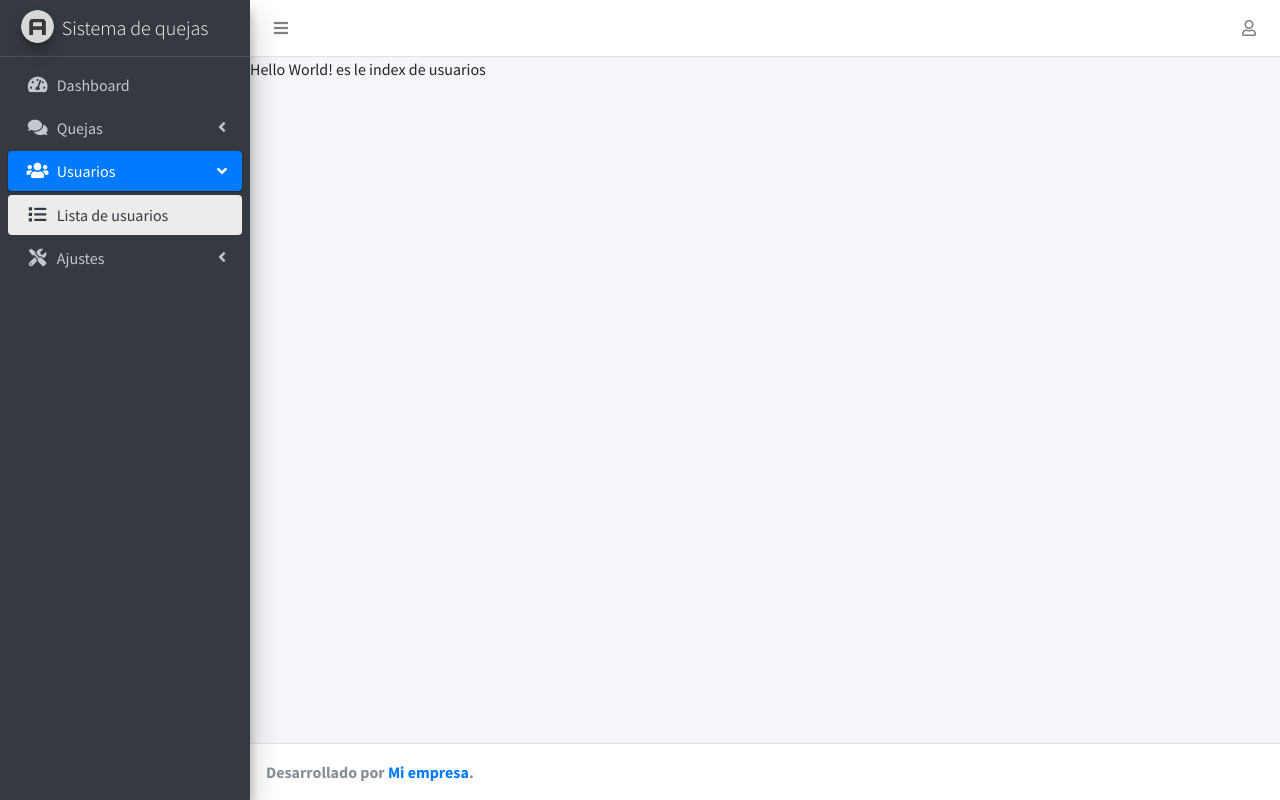
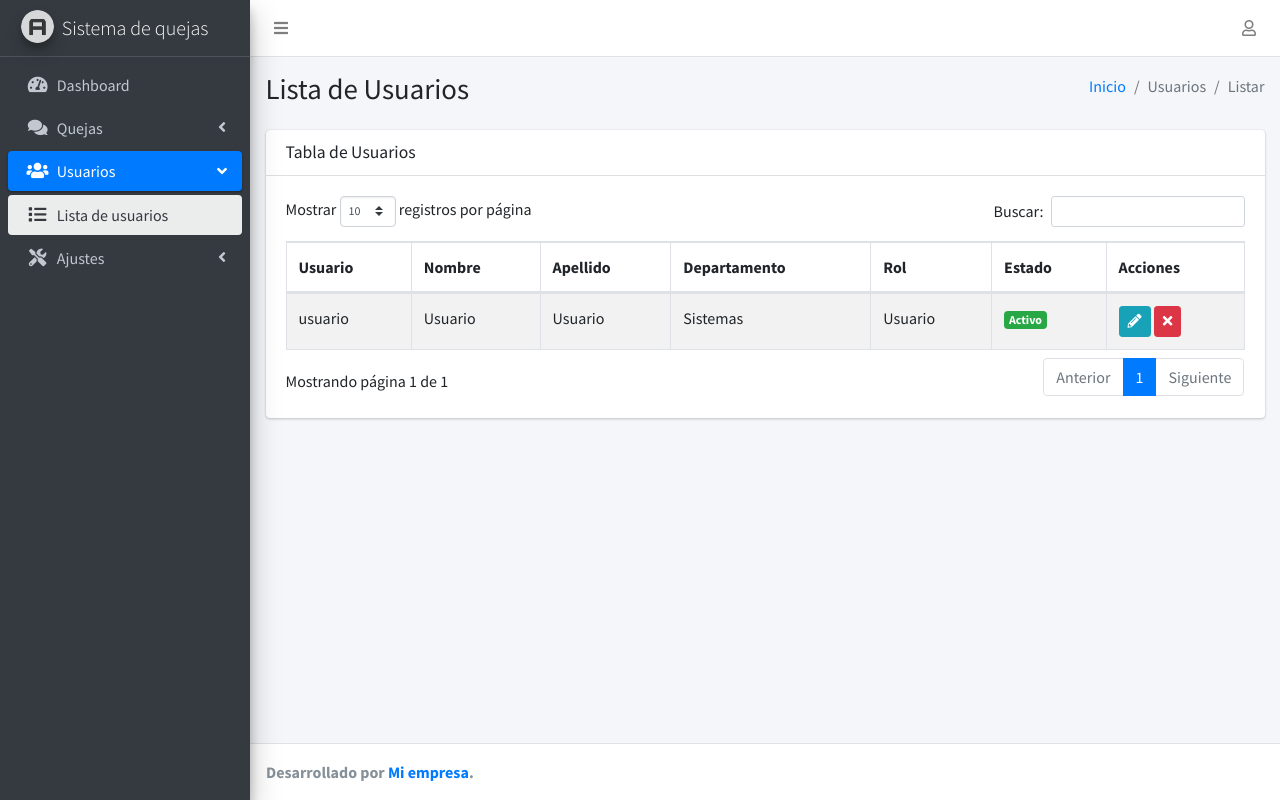
Before and after one commit to RMalancoSTK/SistemaQuejas, a PHP site: a page that uses views/usuarios/listar.php in a window 1280 px wide. Run offline with PHP 8.4, Linux system fonts and the light colour scheme; the visitor is signed in with stand-in values (Sample User, id 1); data comes from the database, SQL or seed files in the repository; both versions use the stored data as it was after the commit; some libraries are stand-ins or nearby versions.

Commit message:
se agrega el data table de usuarios

```diff
--- a/controllers/ApiController.php
+++ b/controllers/ApiController.php
@@ -34,6 +34,17 @@ class ApiController
     {
         $arreglo = array();
         $query = $this->apiModel->getQuejas();
+        while ($data = $query->fetch(PDO::FETCH_ASSOC)) {
+            $arreglo[] = $data;
+        }
+        echo json_encode($arreglo);
+        die();
+    }
+
+    public function getusuarios()
+    {
+        $arreglo = array();
+        $query = $this->apiModel->getUsuarios();
         while ($data = $query->fetch(PDO::FETCH_ASSOC)) {
             $arreglo[] = $data;
         }
--- a/models/ApiModel.php
+++ b/models/ApiModel.php
@@ -30,6 +30,15 @@ class ApiModel
         INNER JOIN estados e ON q.idestado = e.idestado
         INNER JOIN departamentos d ON u.iddepartamento = d.iddepartamento
         ORDER BY q.fechacreacion DESC");
+    }
+
+    public function getUsuarios()
+    {
+        return $this->db->query("SELECT u.idusuario, u.usuario, u.nombre, u.apellido, d.nombre AS departamento, r.rol AS rol, u.estado
+        FROM usuarios u
+        INNER JOIN departamentos d ON u.iddepartamento = d.iddepartamento
+        INNER JOIN roles r ON u.idrol = r.idrol
+        WHERE u.idusuario <> 1;");
     }
 
     public function listarUsuarios($idusuario)
--- a/public/js/functions.js
+++ b/public/js/functions.js
@@ -10,6 +10,7 @@ $(function () {
   contadorComentarios();
   obtenerComentarios();
   obtenerArchivos();
+  tablausuarios();
 });
 
 setInterval(function () {
@@ -190,6 +191,69 @@ function tablaquejas() {
     .buttons()
     .container()
     .appendTo("#tablaquejas_wrapper .col-md-6:eq(0)");
+}
+
+function tablausuarios() {
+  const acciones = (data, type, row) => {
+    if (row.estado == 1) {
+      return `
+    <a href="${BASE_URL}usuarios/editar&idusuario=${row.idusuario}" class="btn btn-info btn-sm"><i class="fas fa-pencil-alt"></i></a>
+    <button class="btn btn-danger btn-sm" onclick="desactivarUsuario(${row.idusuario})"><i class="fas fa-times"></i></button>
+    `;
+    } else {
+      return `
+    <button class="btn btn-success btn-sm" onclick="activarUsuario(${row.idusuario})"><i class="fas fa-check"></i></button>
+    `;
+    }
+  };
+
+  const spanestado = (data, type, row) => {
+    if (row.estado == 1) {
+      return `<span class="badge badge-success">Activo</span>`;
+    } else {
+      return `<span class="badge badge-danger">Inactivo</span>`;
+    }
+  };
+
+  $("#tablausuarios").DataTable({
+    paging: true,
+    lengthChange: true,
+    searching: true,
+    ordering: false,
+    info: true,
+    autoWidth: false,
+    responsive: true,
+    ajax: {
+      url: BASE_URL + "api/getusuarios",
+      dataSrc: "",
+    },
+    columns: [
+      { data: "usuario" },
+      { data: "nombre" },
+      { data: "apellido" },
+      { data: "departamento" },
+      { data: "rol" },
+      { data: "estado", render: spanestado },
+      {
+        data: null,
+        render: acciones,
+      },
+    ],
+    language: {
+      lengthMenu: "Mostrar _MENU_ registros por página",
+      zeroRecords: "No se encontraron registros",
+      info: "Mostrando página _PAGE_ de _PAGES_",
+      infoEmpty: "No hay registros disponibles",
+      infoFiltered: "(filtrado de _MAX_ registros totales)",
+      search: "Buscar:",
+      paginate: {
+        first: "Primero",
+        last: "Último",
+        next: "Siguiente",
+        previous: "Anterior",
+      },
+    },
+  });
 }
 
 function eliminarQueja(id) {
--- a/views/usuarios/listar.php
+++ b/views/usuarios/listar.php
@@ -1,3 +1,44 @@
-<?php
-
-echo 'Hello World! es le index de usuarios';
+<div class="content-header">
+    <div class="container-fluid">
+        <div class="row mb-2">
+            <div class="col-sm-6">
+                <h1 class="m-0">Lista de Usuarios</h1>
+            </div>
+            <div class="col-sm-6">
+                <ol class="breadcrumb float-sm-right">
+                    <?= Utils::getBreadCrumbs(); ?>
+                </ol>
+            </div>
+        </div>
+    </div>
+</div>
+<section class="content">
+    <div class="container-fluid">
+        <div class="row">
+            <div class="col-md-12">
+                <div class="card">
+                    <div class="card-header">
+                        <h3 class="card-title">Tabla de Usuarios</h3>
+                    </div>
+                    <div class="card-body">
+                        <table id="tablausuarios" class="table table-bordered table-striped">
+                            <thead>
+                                <tr>
+                                    <th>Usuario</th>
+                                    <th>Nombre</th>
+                                    <th>Apellido</th>
+                                    <th>Departamento</th>
+                                    <th>Rol</th>
+                                    <th>Estado</th>
+                                    <th>Acciones</th>
+                                </tr>
+                            </thead>
+                            <tbody>
+                            </tbody>
+                        </table>
+                    </div>
+                </div>
+            </div>
+        </div>
+    </div>
+</section>
```
Also changed, not shown: database/query.sql (+9 -0 lines).
